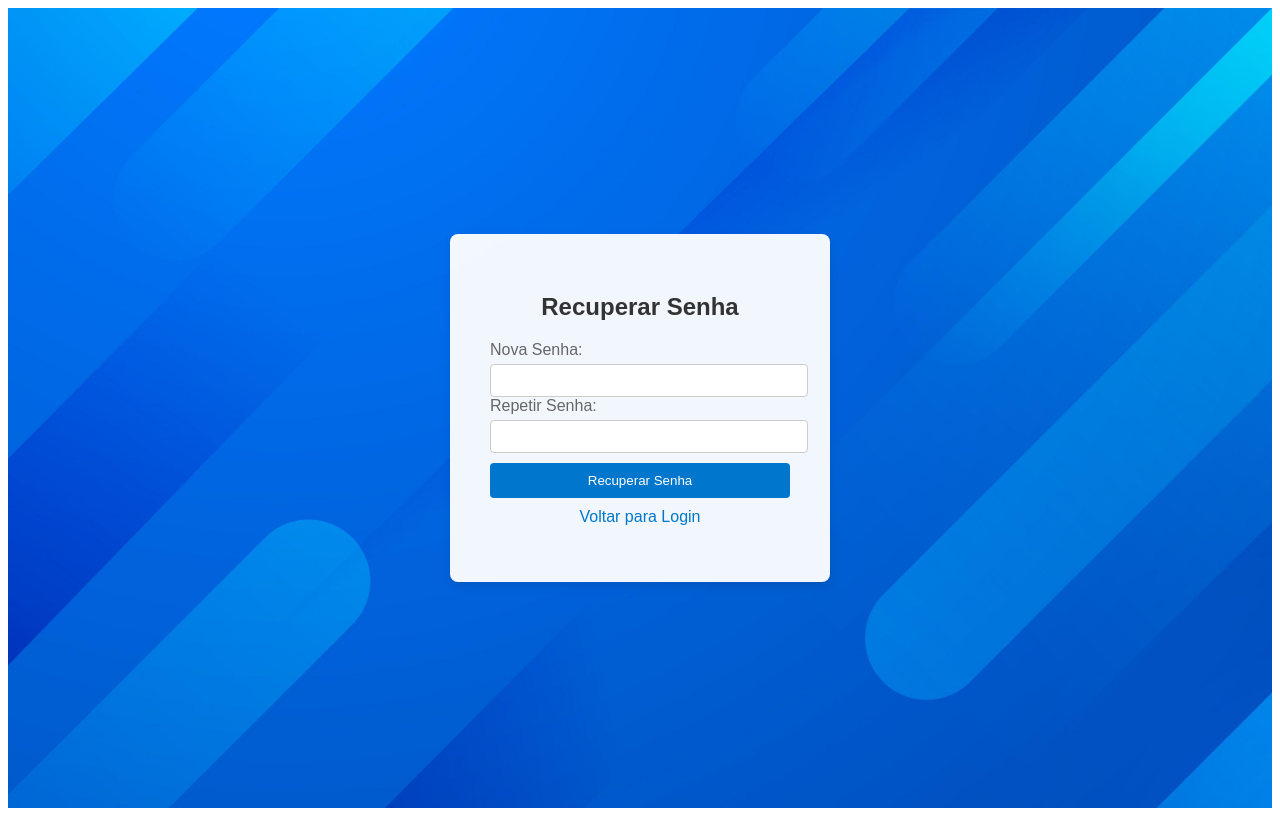
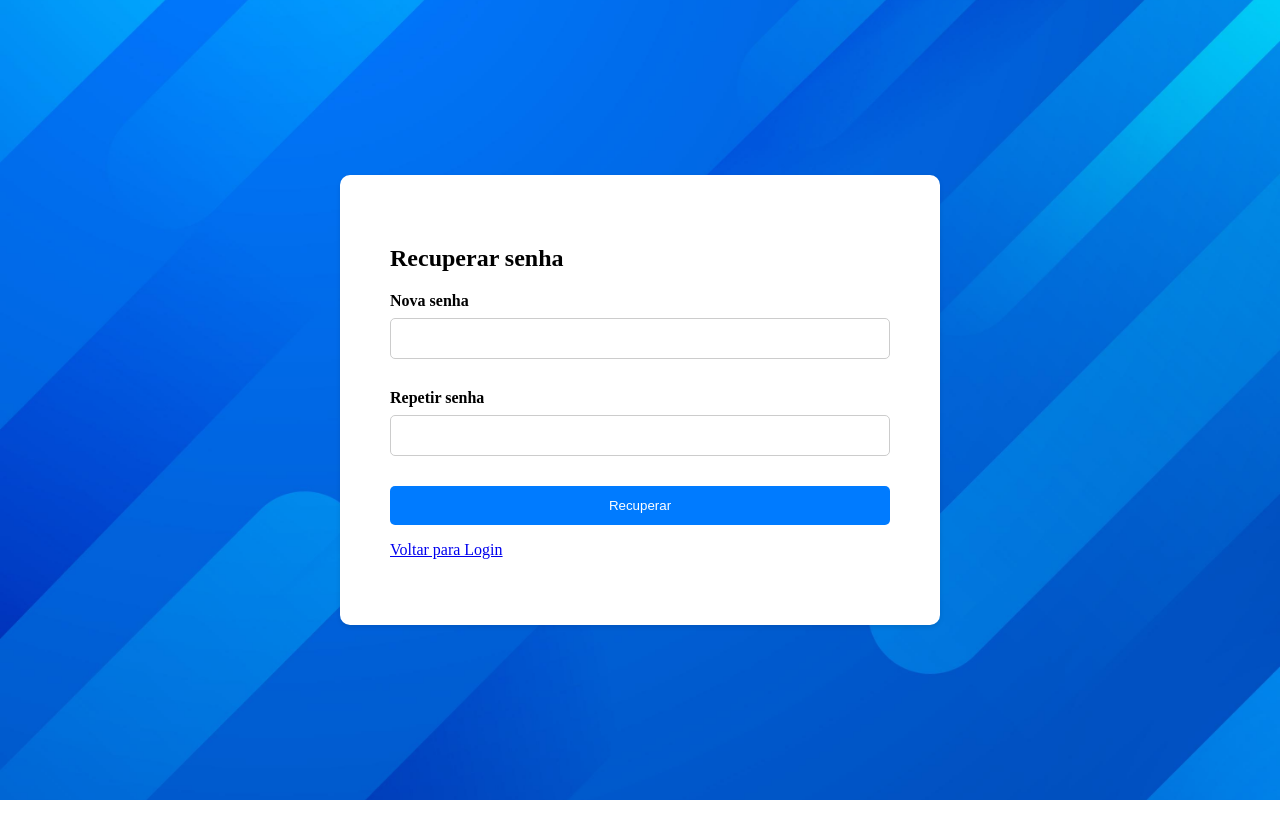
Before and after one commit to pivetoo/ecommerce-faculdade, a Vue app in the folder Ecommerce.Frontend/: page /recuperarSenha in a window 1280 px wide. Built offline with nearby package versions, Linux system fonts and the light colour scheme.

Commit message:
recuperar senha que vai virar criar usuario

```diff
--- a/Ecommerce.Frontend/src/views/RecuperarSenha.vue
+++ b/Ecommerce.Frontend/src/views/RecuperarSenha.vue
@@ -1,109 +1,132 @@
 <template>
-    <div class="container">
-    <div class="recover-password-container">
-      <h2>Recuperar Senha</h2>
-      <form @submit.prevent="handleSubmit">
-        <div class="input-group">
-          <label for="email">Nova Senha:</label>
-          <input type="email" id="email" v-model="email" required>
-          <label for="email">Repetir Senha:</label>
+  <div class="login-background">
+    <div class="login-container">
+      <div class="login-card">
+        <h2>Recuperar senha</h2>
+        <form @submit.prevent="handleLogin">
+          <div class="form-group">
+            <label for="email">Nova senha</label>
             <input type="email" id="email" v-model="email" required>
           </div>
-        <button type="submit">Recuperar Senha</button>
+          <div class="form-group">
+            <label for="password">Repetir senha</label>
+            <input type="password" id="password" v-model="password" required>
+          </div>
+          <button type="submit">Recuperar</button>
+        </form>
         <p class="back-to-login">
           <a href="/login">Voltar para Login</a>
         </p>
-      </form>
+
+      </div>
     </div>
   </div>
 </template>
 
 <script>
+import { ref } from 'vue';
+import { useRouter } from 'vue-router';
+
 export default {
-    data() {
+  setup() {
+    const email = ref('');
+    const password = ref('');
+    const router = useRouter();
+
+    const handleLogin = async () => {
+      try {
+        console.log("Email:", email.value, "Senha:", password.value);
+        localStorage.setItem('token', 'fake-jwt-token');
+        router.push('/');
+      } catch (error) {
+        console.error('Login falhou:', error);
+      }
+    };
+
     return {
-        email: ''
+      email,
+      password,
+      handleLogin
     };
-    },
-    methods: {
-      handleSubmit() {
-        // Lógica para enviar o link de recuperação (substitua pela sua lógica real)
-        if (this.email) {
-          console.log("Email:", this.email);
-          // Aqui você pode fazer uma chamada para a API de recuperação de senha
-        } else {
-          console.error("Por favor, preencha o campo de email.");
   }
-      }
-    }
-  }
+};
 </script>
 
 <style scoped>
-  .container {
-      font-family: Arial, sans-serif;
-      background-image: url("../imagens/background.jpeg");
+/* Background image applied */
+.login-background {
+  background-image: url('../imagens/background.jpeg');
   background-size: cover;
-      margin: 0;
+  background-position: center;
+  background-repeat: no-repeat;
+  position: fixed; /* Isso garante que o fundo cubra toda a viewport */
+  top: 0;
+  left: 0;
+  right: 0;
+  bottom: 0;
+  width: 100vw;
+  height: 100vh;
   display: flex;
   justify-content: center;
   align-items: center;
-      height: 100vh;
+}
+.login-container {
+  display: flex;
+  justify-content: center;
+  align-items: center;
+  width: 100%;
 }
 
-  .recover-password-container {
-      background-color: rgba(255, 255, 255, 0.95);
-      padding: 40px;
-      border-radius: 8px;
-      box-shadow: 0 4px 8px rgba(0, 0, 0, 0.1);
-      width: 300px;
-      position: relative;
+.login-card {
+  background-color: white;
+  padding: 50px;
+  border-radius: 10px;
+  box-shadow: 0 2px 5px rgba(0, 0, 0, 0.1);
+  width: 60%;
+  max-width: 500px;
 }
 
-  h2 {
-      color: #333;
-      text-align: center;
-      margin-bottom: 20px;
-  }
-
-  .input-group {
-      margin-bottom: 10px;
+.form-group {
+  margin-bottom: 30px;
 }
 
 label {
   display: block;
-      margin-bottom: 5px;
-      color: #666;
+  margin-bottom: 8px;
+  font-weight: bold;
 }
 
-  input[type="email"] {
+input[type="email"],
+input[type="password"] {
   width: 100%;
-      padding: 8px;
+  padding: 12px;
   border: 1px solid #ccc;
-      border-radius: 4px;
+  border-radius: 5px;
+  box-sizing: border-box;
 }
 
-  .back-to-login {
+button[type="submit"] {
+  width: 100%;
+  padding: 12px;
+  background-color: #007bff;
+  color: white;
+  border: none;
+  border-radius: 5px;
+  cursor: pointer;
+  transition: background-color 0.3s;
+}
+
+button[type="submit"]:hover {
+  background-color: #0056b3;
+}
+
+.esqueci-senha {
   text-align: center;
   margin-top: 10px;
 }
 
-  .back-to-login a {
+.esqueci-senha a {
   color: #0077cc;
   text-decoration: none;
 }
-
-  button {
-      width: 100%;
-      padding: 10px;
-      background-color: #0077cc;
-      color: white;
-      border: none;
-      border-radius: 4px;
-      cursor: pointer;
-  }
-
-  button:hover {
-      background-color: #005fa3;
-  }
 </style>
```
Lines whose indentation alone changed are shown as unchanged.
